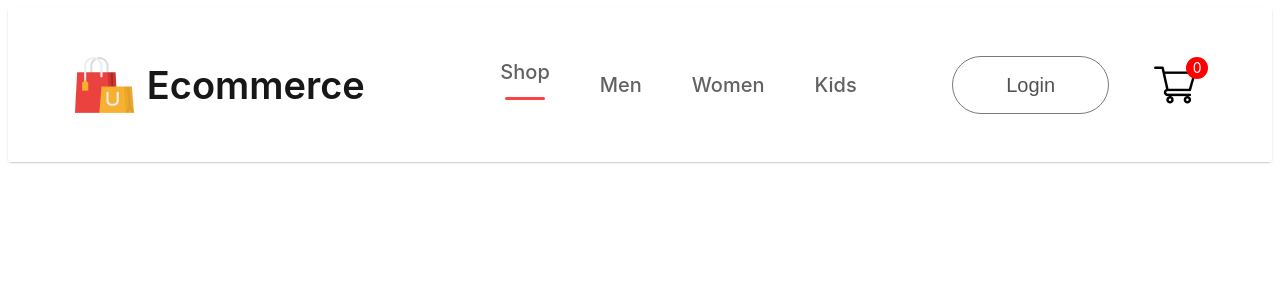
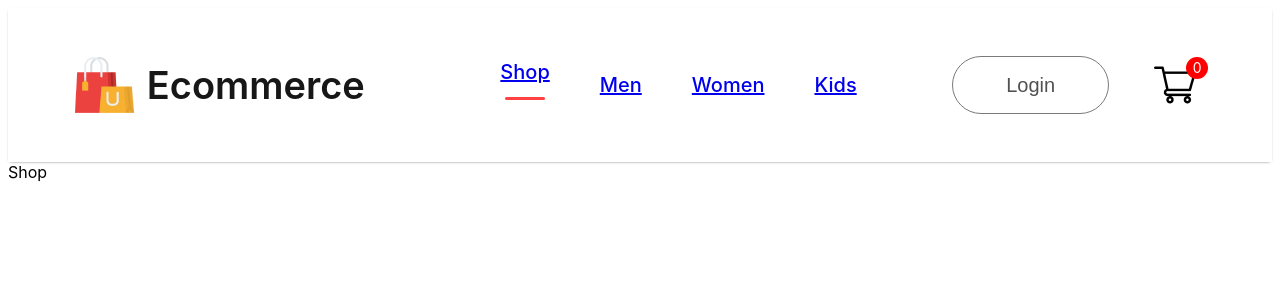
Before and after one commit to Patrickodey360coder/mern-ecommerce, a React (Vite) app: page / in a window 1280 px wide. Shown: the top 300 px of the page. Built offline with nearby package versions, Linux system fonts and the light colour scheme.

Commit message:
routing and navigation complete

```diff
--- a/src/Components/Navbar/Navbar.tsx
+++ b/src/Components/Navbar/Navbar.tsx
@@ -1,8 +1,8 @@
+import { useState } from 'react';
 import './Navbar.css';
 import logo from '../../assets/logo.png'
 import cart_icon from '../../assets/cart_icon.png'
-import { useState } from 'react';
-
+import { Link } from 'react-router-dom';
 
 const Navbar = () => {
   const [ menu, setMenu] = useState<string>("shop")
@@ -14,10 +14,10 @@
       </div>
 
       <ul className='nav-menu'>
-        <li onClick={() => {setMenu("shop")}}>Shop { menu === "shop" ? <hr /> : <></> }</li>
-        <li onClick={() => {setMenu("men")}}>Men { menu === "men" ? <hr /> : <></> }</li>
-        <li onClick={() => {setMenu("women")}}>Women { menu === "women" ? <hr /> : <></> }</li>
-        <li onClick={() => {setMenu("kids")}}>Kids { menu === "kids" ? <hr /> : <></> }</li>
+        <li onClick={() => {setMenu("shop")}}><Link to='/'>Shop</Link> { menu === "shop" ? <hr /> : <></> }</li>
+        <li onClick={() => {setMenu("men")}}><Link to='/men'>Men</Link> { menu === "men" ? <hr /> : <></> }</li>
+        <li onClick={() => {setMenu("women")}}><Link to='/women'> Women</Link> { menu === "women" ? <hr /> : <></> }</li>
+        <li onClick={() => {setMenu("kids")}}><Link to='/kids'>Kids</Link> { menu === "kids" ? <hr /> : <></> }</li>
       </ul>
 
       <div className="nav-login-cart">
--- a/src/index.css
+++ b/src/index.css
@@ -1,4 +1,3 @@
 :root {
   font-family: Inter, system-ui, Avenir, Helvetica, Arial, sans-serif;
-  color: rgba(255, 255, 255, 0.87);
 }
```
